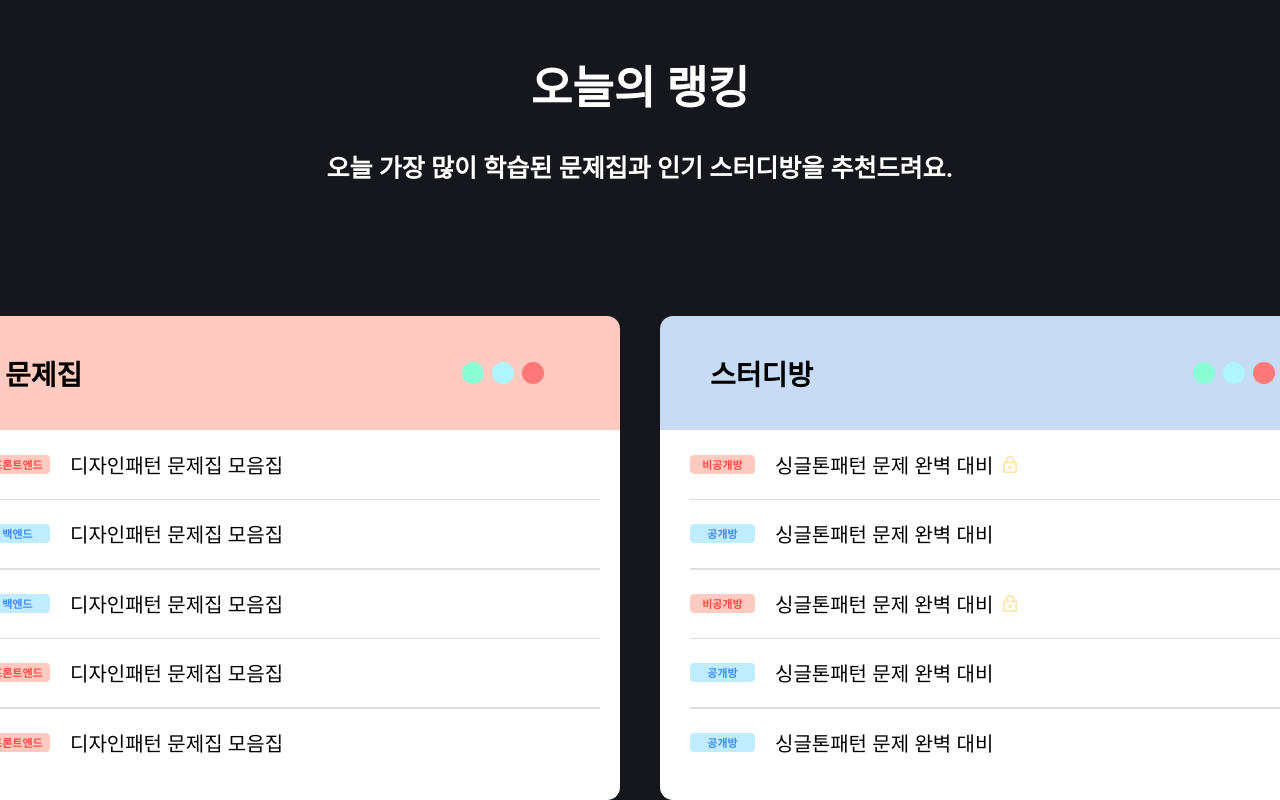
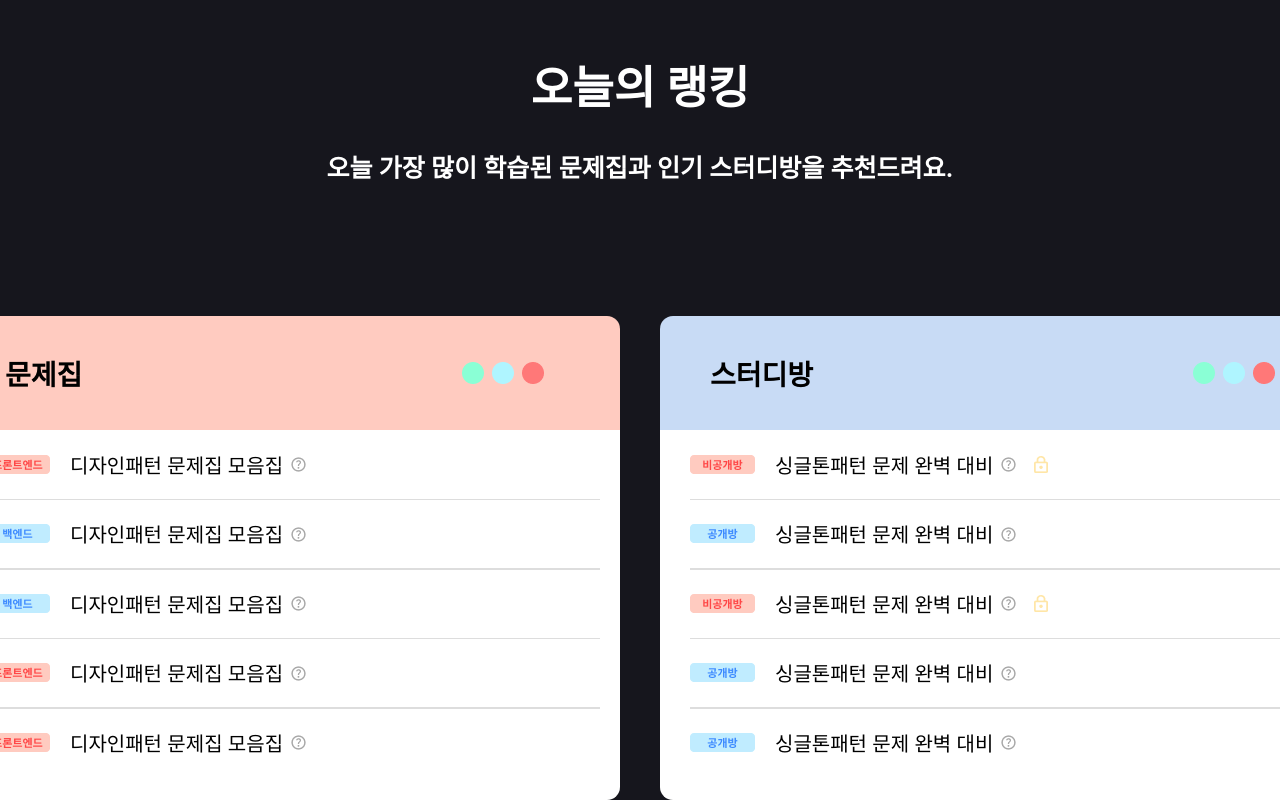
Before and after one commit to QuizUpWebProject/front, a React (Create React App) app: page / in a window 1280 px wide. Shown: the part 2380-3180 px from the top of the page. Built offline with nearby package versions, Linux system fonts and the light colour scheme.

Commit message:
design: ranking에 tooltip 추가 #4

```diff
--- a/src/components/main/Ranking.jsx
+++ b/src/components/main/Ranking.jsx
@@ -7,9 +7,12 @@ import OpenStudyIcon from "../../assets/open_study.png";
 import PrivateStudyIcon from "../../assets/private_study.png";
 import LockIcon from "../../assets/lock.png";
 import { useNavigate } from "react-router-dom";
+import useToolTip from "../../hooks/useTooltip";
 
 const Ranking = () => {
   const navigate = useNavigate();
+
+  const Tooltip = useToolTip("");
 
   return (
     <Wrapper>
@@ -31,6 +34,7 @@ const Ranking = () => {
               <div onClick={() => navigate("/front/:worklistid")}>
                 디자인패턴 문제집 모음집
               </div>
+              <Tooltip description="삼성CS 면접 대비 스터디방입니다. 일주일에 1개 이상의 면접 질문 공유하실 분만 들어와주세요~" />
             </Item>
             <Line />
             <Item>
@@ -38,6 +42,7 @@ const Ranking = () => {
               <div onClick={() => navigate("/back/:worklistid")}>
                 디자인패턴 문제집 모음집
               </div>
+              <Tooltip description="삼성CS 면접 대비 스터디방입니다. 일주일에 1개 이상의 면접 질문 공유하실 분만 들어와주세요~" />
             </Item>
             <Line />
             <Item>
@@ -45,6 +50,7 @@ const Ranking = () => {
               <div onClick={() => navigate("/back/:worklistid")}>
                 디자인패턴 문제집 모음집
               </div>
+              <Tooltip description="삼성CS 면접 대비 스터디방입니다. 일주일에 1개 이상의 면접 질문 공유하실 분만 들어와주세요~" />
             </Item>
             <Line />
             <Item>
@@ -52,6 +58,7 @@ const Ranking = () => {
               <div onClick={() => navigate("/front/:worklistid")}>
                 디자인패턴 문제집 모음집
               </div>
+              <Tooltip description="삼성CS 면접 대비 스터디방입니다. 일주일에 1개 이상의 면접 질문 공유하실 분만 들어와주세요~" />
             </Item>
             <Line />
             <Item>
@@ -59,6 +66,7 @@ const Ranking = () => {
               <div onClick={() => navigate("/front/:worklistid")}>
                 디자인패턴 문제집 모음집
               </div>
+              <Tooltip description="삼성CS 면접 대비 스터디방입니다. 일주일에 1개 이상의 면접 질문 공유하실 분만 들어와주세요~" />
             </Item>
           </ItemBody>
         </ItemWrapper>
@@ -74,6 +82,7 @@ const Ranking = () => {
               <div onClick={() => navigate("/study/:studyroomid")}>
                 싱글톤패턴 문제 완벽 대비
               </div>{" "}
+              <Tooltip description="삼성CS 면접 대비 스터디방입니다. 일주일에 1개 이상의 면접 질문 공유하실 분만 들어와주세요~" />
               <LockImg src={LockIcon} alt="lock" />
             </Item>
             <Line />
@@ -81,7 +90,8 @@ const Ranking = () => {
               <ItemImage src={OpenStudyIcon} alt="open-study" />
               <div onClick={() => navigate("/study/:studyroomid")}>
                 싱글톤패턴 문제 완벽 대비
-              </div>
+              </div>{" "}
+              <Tooltip description="삼성CS 면접 대비 스터디방입니다. 일주일에 1개 이상의 면접 질문 공유하실 분만 들어와주세요~" />
             </Item>
             <Line />
             <Item>
@@ -89,6 +99,7 @@ const Ranking = () => {
               <div onClick={() => navigate("/study/:studyroomid")}>
                 싱글톤패턴 문제 완벽 대비
               </div>{" "}
+              <Tooltip description="삼성CS 면접 대비 스터디방입니다. 일주일에 1개 이상의 면접 질문 공유하실 분만 들어와주세요~" />
               <LockImg src={LockIcon} alt="lock" />
             </Item>
             <Line />
@@ -96,14 +107,16 @@ const Ranking = () => {
               <ItemImage src={OpenStudyIcon} alt="open-study" />
               <div onClick={() => navigate("/study/:studyroomid")}>
                 싱글톤패턴 문제 완벽 대비
-              </div>
+              </div>{" "}
+              <Tooltip description="삼성CS 면접 대비 스터디방입니다. 일주일에 1개 이상의 면접 질문 공유하실 분만 들어와주세요~" />
             </Item>
             <Line />
             <Item>
               <ItemImage src={OpenStudyIcon} alt="open-study" />
               <div onClick={() => navigate("/study/:studyroomid")}>
                 싱글톤패턴 문제 완벽 대비
-              </div>
+              </div>{" "}
+              <Tooltip description="삼성CS 면접 대비 스터디방입니다. 일주일에 1개 이상의 면접 질문 공유하실 분만 들어와주세요~" />
             </Item>
           </ItemBody>
         </ItemWrapper>
```
